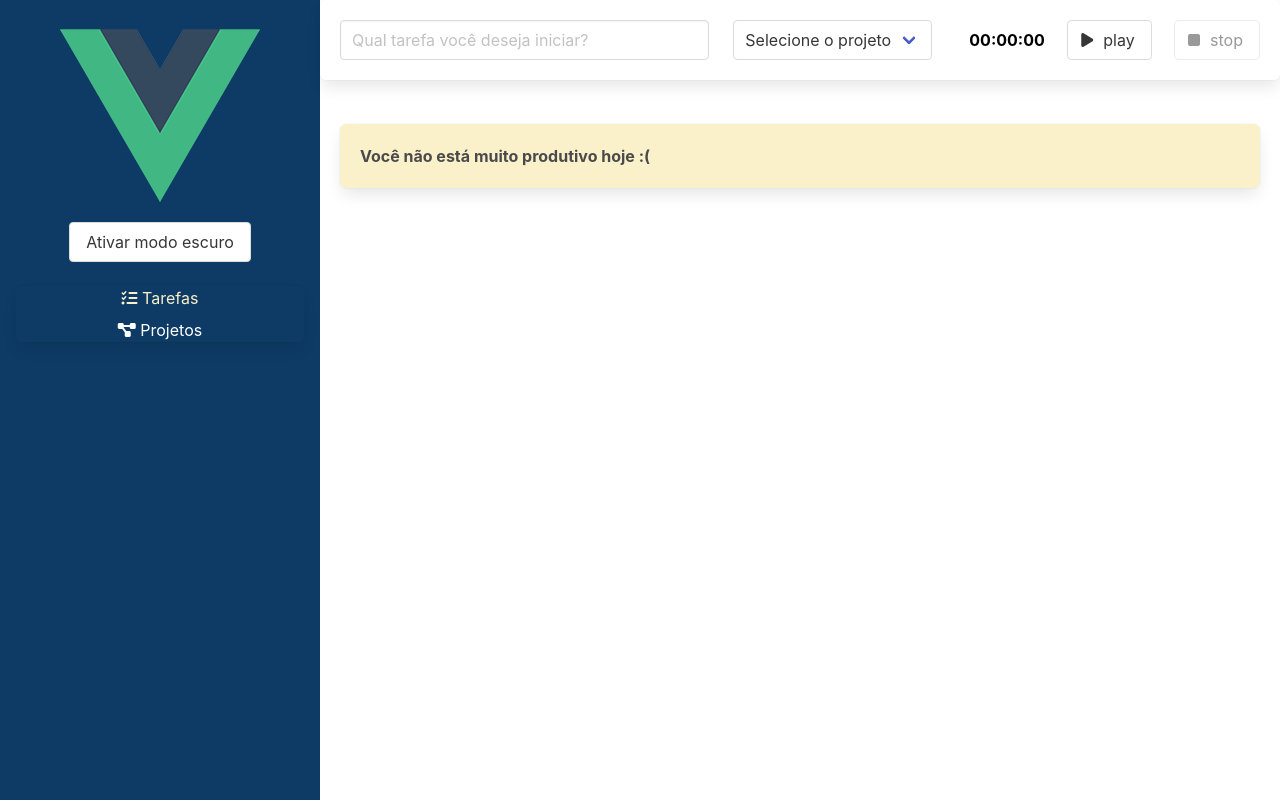
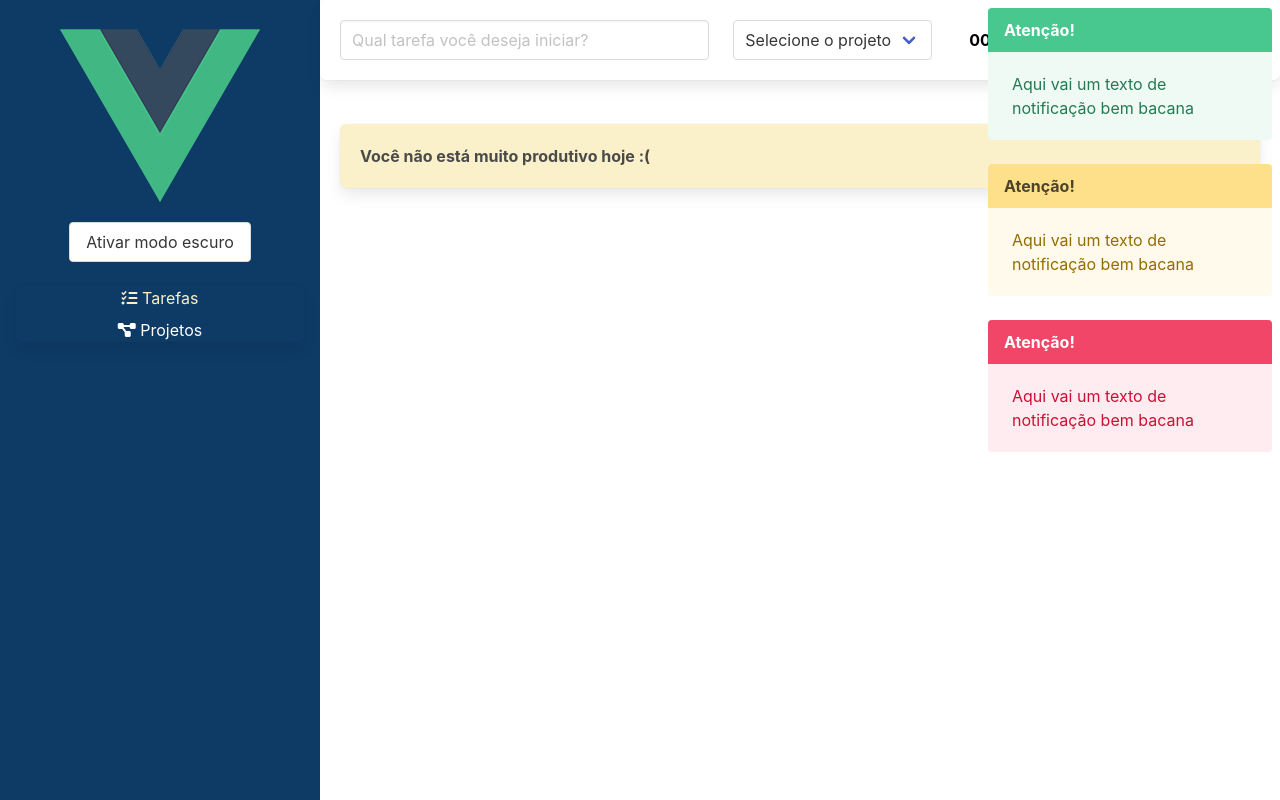
Before and after one commit to LuanVasco/alura-tracker, a Vue app: page / in a window 1280 px wide. Built offline with nearby package versions, Linux system fonts and the light colour scheme.

Commit message:
feat: modal de notificacoes estatico

```diff
--- a/src/App.vue
+++ b/src/App.vue
@@ -6,6 +6,7 @@
       <BarraLateral @aoTemaAlterado="trocarTema"/>
     </div>
     <div class="column is-three-quarter conteudo">
+      <Notificacoes/>
       <router-view></router-view>
     </div>
   </main>
@@ -14,11 +15,13 @@
 <script lang="ts">
 import { defineComponent } from 'vue';
 import BarraLateral from '@/components/BarraLateral.vue';
+import Notificacoes from '@/components/Notificacoes.vue';
 
 export default defineComponent({
   name: 'App',
   components: {
     BarraLateral,
+    Notificacoes
   },
   data() {
     return {
--- /dev/null
+++ b/src/components/Notificacoes.vue
@@ -0,0 +1,46 @@
+<template>
+    <div class="notificacoes">
+        <article class="message is-success">
+            <div class="message-header">
+                Atenção!
+            </div>
+            <div class="message-body">
+                Aqui vai um texto de notificação bem bacana
+            </div>
+        </article>
+        <article class="message is-warning">
+            <div class="message-header">
+                Atenção!
+            </div>
+            <div class="message-body">
+                Aqui vai um texto de notificação bem bacana
+            </div>
+        </article>
+        <article class="message is-danger">
+            <div class="message-header">
+                Atenção!
+            </div>
+            <div class="message-body">
+                Aqui vai um texto de notificação bem bacana
+            </div>
+        </article>
+    </div>
+</template>
+
+<script lang="ts">
+import { defineComponent } from 'vue'
+
+export default defineComponent ({
+   name: 'NotificacoesBox'
+})
+</script>
+
+<style scoped>
+.notificacoes {
+    position: absolute;
+    right: 0;
+    width: 300px;
+    padding: 0.5rem;
+    z-index: 20;
+}
+</style>
```
